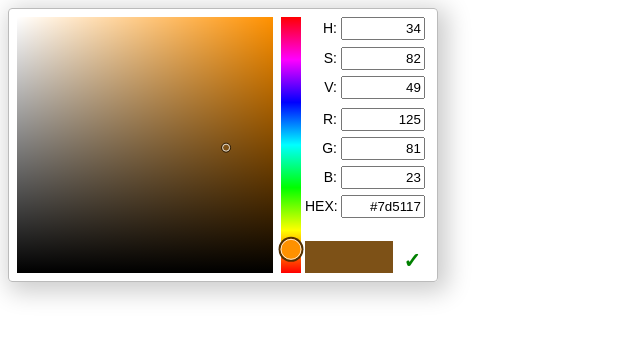
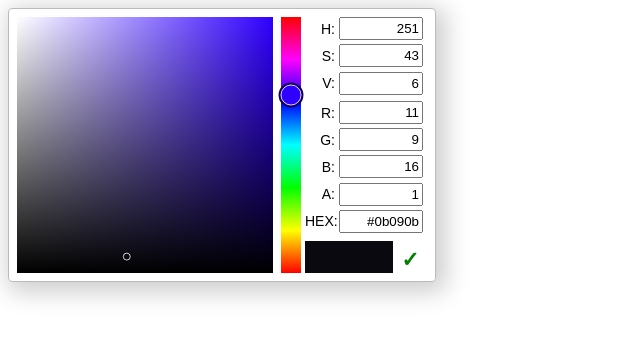
Before and after one commit to saaratrix/color-scheme-helper, a Svelte app: page / in a window 1280 px wide. Shown: the top 338 px of the page, without its empty margins (0-640 px from the left). Built offline with nearby package versions, Linux system fonts and the light colour scheme.

Commit message:
Converted rem to px since this will be a component, rem wouldn't work as well... I think? :P - Started refactoring the selected color to include alpha.

```diff
--- a/src/color-selector/ColorInput.svelte
+++ b/src/color-selector/ColorInput.svelte
@@ -1,10 +1,10 @@
 <script lang="ts">
-  import { hue, saturation, value } from './selected-colors.store';
+  import { alpha, hue, saturation, value } from './selected-colors.store';
   import { clamp } from '../helpers/math-helpers';
   import type { ColorRGB } from '../models/color-rgb';
   import { onDestroy, onMount } from 'svelte';
   import type { Unsubscriber } from 'svelte/store';
-  import { hexToRGB, hsvToRGB, rgbToHex, rgbToHSV } from '../helpers/color-space-helpers';
+  import { hexToRGB, hsvToRGB, rgbaToHex, rgbToHex, rgbToHSV } from '../helpers/color-space-helpers';
 
   // If we update RGB colors or hex directly we don't want to HSV events to update the RGB values because it makes it impossible to edit values!
   let blockRGBHexUpdate: boolean = false;
@@ -79,6 +79,16 @@
     updateHSV();
   }
 
+  function onAlphaChange(event: InputEvent): void {
+    const target = event.target as HTMLInputElement;
+    let a = parseFloat(target.value);
+    a = clampInput(a, 0, 1);
+
+    alpha.set(a);
+
+    updateHex(rgb.red, rgb.green, rgb.blue, a);
+  }
+
   function onHexChange(event: InputEvent): void {
     const element = event.target as HTMLInputElement;
     const hex = element.value;
@@ -87,6 +97,10 @@
     rgb.red = rgba.red;
     rgb.green = rgba.green;
     rgb.blue = rgba.blue;
+
+    // 3 decimal precision for alpha,  1 / 255 = 0.0039
+    const a = Math.round(rgba.alpha * 1000) / 1000;
+    alpha.set(a);
 
     updateHSV();
   }
@@ -120,7 +134,25 @@
     rgb.green = color.green;
     rgb.blue = color.blue;
 
-    hex = rgbToHex(rgb.red, rgb.green, rgb.blue);
+    updateHex(rgb.red, rgb.green, rgb.red, $alpha);
+  }
+
+  /**
+   * Update the hex and add alpha if less than 255.
+   * @param red [0, 255]
+   * @param green [0, 255]
+   * @param blue [0, 255]
+   * @param a [0, 1]
+   */
+  function updateHex(red: number, green: number, blue: number, a: number): void {
+    // We floor the alpha rounding so that if it's 0.99 it's still 245.
+    a = Math.floor(a * 255);
+
+    if (a === 255) {
+      hex = rgbToHex(red, green, blue);
+    } else {
+      hex = rgbaToHex(red, green, blue, a);
+    }
   }
 
   function getAndSetRoundedInputValue(event: InputEvent): number {
@@ -139,25 +171,35 @@
 
 </script>
 <style lang="scss">
+  $label-length: 34px;
+  $input-length: 84px;
+
   .color-input-container {
     display: grid;
-    grid-gap: 0.4rem;
+    grid-gap: 6px;
   }
 
   .color-group {
     display: grid;
-    grid-gap: 0.25rem;
+    grid-gap: 4px;
   }
 
-  label {
+  .input-group {
+    display: flex;
+    align-items: center;
+    width: $label-length + $input-length;
+  }
+
+  .label-text {
     display: inline-block;
-    width: 2rem;
-    text-align:right;
+    width: $label-length;
+    padding-right: 4px;
+    text-align: right;
   }
 
   input {
-    width: 5.25rem;
-    padding: 0.125rem;
+    width: $input-length;
+    padding: 2px;
     text-align: right;
   }
 
@@ -176,35 +218,39 @@
 
 <div class="color-input-container">
   <div class="color-group">
-    <div class="input-group">
-      <label for="nuu_hsv_hue">H: </label>
-      <input id="nuu_hsv_hue" value={$hue} on:input={onHueChange} type="number" step="1" min="0" max="360">
-    </div>
-    <div class="input-group">
-      <label for="nuu_hsv_saturation">S: </label>
-      <input id="nuu_hsv_saturation" value={Math.round($saturation * 100)} on:input={onSaturationChange} type="number" step="1" min="0" max="100">
-    </div>
-    <div class="input-group">
-      <label for="nuu_hsv_value">V: </label>
-      <input id="nuu_hsv_value" value={Math.round($value * 100)} on:input={onValueChange} type="number" step="1" min="0" max="100">
-    </div>
+    <label class="input-group">
+      <span class="label-text">H:</span>
+      <input value={$hue} on:input={onHueChange} type="number" step="1" min="0" max="360">
+    </label>
+    <label class="input-group">
+      <span class="label-text">S:</span>
+      <input value={Math.round($saturation * 100)} on:input={onSaturationChange} type="number" step="1" min="0" max="100">
+    </label>
+    <label class="input-group">
+      <span class="label-text">V:</span>
+      <input value={Math.round($value * 100)} on:input={onValueChange} type="number" step="1" min="0" max="100">
+    </label>
   </div>
   <div class="color-group">
-    <div class="input-group">
-      <label for="nuu_red">R: </label>
-      <input id="nuu_red" value={rgb.red} on:input={onRedChange} type="number" step="1" min="0" max="255">
-    </div>
-    <div class="input-group">
-      <label for="nuu_green">G: </label>
-      <input id="nuu_green" value={rgb.green} on:input={onGreenChange} type="number" step="1" min="0" max="255">
-    </div>
-    <div class="input-group">
-      <label for="nuu_blue">B: </label>
-      <input id="nuu_blue" value={rgb.blue} on:input={onBlueChange} type="number" step="1" min="0" max="255">
-    </div>
-    <div class="input-group">
-      <label for="nuu_hex">HEX: </label>
-      <input id="nuu_hex" value="{hex}" on:input={onHexChange} type="text">
-    </div>
+    <label class="input-group">
+      <span class="label-text">R:</span>
+      <input value={rgb.red} on:input={onRedChange} type="number" step="1" min="0" max="255">
+    </label>
+    <label class="input-group">
+      <span class="label-text">G:</span>
+      <input value={rgb.green} on:input={onGreenChange} type="number" step="1" min="0" max="255">
+    </label>
+    <label class="input-group">
+      <span class="label-text">B:</span>
+      <input value={rgb.blue} on:input={onBlueChange} type="number" step="1" min="0" max="255">
+    </label>
+    <label class="input-group">
+      <span class="label-text">A:</span>
+      <input value={$alpha} on:input={onAlphaChange} type="number" step="0.01" min="0" max="1">
+    </label>
+    <label class="input-group">
+      <span class="label-text">HEX:</span>
+      <input value="{hex}" on:input={onHexChange} type="text">
+    </label>
   </div>
 </div>
--- a/src/color-selector/ColorSelector.svelte
+++ b/src/color-selector/ColorSelector.svelte
@@ -1,26 +1,14 @@
 <script lang="ts">
   import ColorPicker from "./ColorPicker.svelte";
   import ColorInput from "./ColorInput.svelte";
-  import { hsvToCSS } from "../helpers/color-space-helpers";
+  import NuuSelectedColor from "./NuuSelectedColor.svelte";
   import { hue, saturation, value } from './selected-colors.store';
-  import type { ColorHSV } from '../models/color-hsv';
-  import { onMount } from 'svelte';
+  import { ColorHSV } from '../models/color-hsv';
 
   let oldHSVColor: ColorHSV = {
     hue: Math.round(Math.random() * 360),
     saturation: Math.random(),
     value: Math.random(),
-  }
-
-  onMount(() => {
-    // Set the color to the input color.
-    resetColor();
-  });
-
-  function resetColor(): void {
-    hue.set(oldHSVColor.hue);
-    saturation.set(oldHSVColor.saturation);
-    value.set(oldHSVColor.value);
   }
 
   function selectColor(): void {
@@ -30,12 +18,10 @@
   }
 </script>
 <style lang="scss">
-  $selected-color-height: 32px;
-  $selected-color-width: 2.75rem;
 
   .color-selector {
     display: inline-flex;
-    padding: 0.5rem;
+    padding: 8px;
     border: 1px solid #bbb;
     border-radius: 4px;
     box-shadow: 5px 5px 25px 5px rgba(0,0,0,0.2);
@@ -43,8 +29,8 @@
 
   .color-input-container {
     display: grid;
-    grid-gap: 0.4rem;
-    padding: 0 0.25rem;
+    grid-gap: 6px;
+    padding: 0 4px;
   }
 
   .color-selected-container {
@@ -58,21 +44,11 @@
     display: flex;
   }
 
-  .selected-color {
-    display: inline-block;
-    width: $selected-color-width;
-    height: $selected-color-height;
-  }
-
-  .selected-color-old {
-    cursor: pointer;
-  }
-
   .color-confirm-button {
     display: inline-block;
-    padding: 0 0.25rem;
+    padding: 0 4px;
     font-weight: bold;
-    font-size: 1.5em;
+    font-size: 16pt;
     color: green;
     cursor: pointer;
     user-select: none;
@@ -95,11 +71,9 @@
     <ColorInput />
     <div class="color-selected-container">
       <div class="selected-color-container">
-        <div class="selected-color selected-color-new" style="background-color: { hsvToCSS($hue, $saturation, $value) }"></div>
-        <div class="selected-color selected-color-old" on:click={resetColor} style="background-color: { hsvToCSS(oldHSVColor.hue, oldHSVColor.saturation, oldHSVColor.value) }"></div>
+        <NuuSelectedColor oldHSVColor="{oldHSVColor}" />
       </div>
       <div class="color-confirm" on:click={selectColor}><span class="color-confirm-button" title="OK!">✓</span></div>
     </div>
-
   </div>
 </div>
--- /dev/null
+++ b/src/color-selector/NuuSelectedColor.svelte
@@ -0,0 +1,36 @@
+<script lang="ts">
+  import { hsvToCSS } from '../helpers/color-space-helpers';
+  import type { ColorHSV } from '../models/color-hsv';
+  import { onMount } from 'svelte';
+  import { hue, saturation, value } from './selected-colors.store';
+
+  export let oldHSVColor: ColorHSV;
+
+  onMount(() => {
+    // Set the color to the input color.
+    resetColor();
+  });
+
+  function resetColor(): void {
+    hue.set(oldHSVColor.hue);
+    saturation.set(oldHSVColor.saturation);
+    value.set(oldHSVColor.value);
+  }
+</script>
+<style lang="scss">
+  $selected-color-height: 32px;
+  $selected-color-width: 44px;
+
+  .selected-color {
+    display: inline-block;
+    width: $selected-color-width;
+    height: $selected-color-height;
+  }
+
+  .selected-color-old {
+    cursor: pointer;
+  }
+</style>
+
+<div class="selected-color selected-color-new" style="background-color: { hsvToCSS($hue, $saturation, $value) }"></div>
+<div class="selected-color selected-color-old" on:click={resetColor} style="background-color: { hsvToCSS(oldHSVColor.hue, oldHSVColor.saturation, oldHSVColor.value) }"></div>
--- a/src/color-selector/selected-colors.store.ts
+++ b/src/color-selector/selected-colors.store.ts
@@ -3,6 +3,11 @@ import { ColorSelectionMode } from './color-selection-mode';
 
 // TODO: All hell breaks loose if changing the colour space! Lots of refactoring!
 export const selectionMode = writable<ColorSelectionMode>(ColorSelectionMode.HSV)
+
+/**
+ * Range: [0, 1]
+ */
+export const alpha = writable<number>(1);
 
 /**
  * Range: [0°, 360°]
--- a/src/helpers/color-space-helpers.ts
+++ b/src/helpers/color-space-helpers.ts
@@ -39,11 +39,13 @@ export function rgbToHex(red: number, green: number, blue: number): string {
   let hexGreen = componentToHex(green);
   let hexBlue = componentToHex(blue);
 
-  if (hexRed.length === 1) { hexRed = '0' + hexRed; }
-  if (hexGreen.length === 1) { hexGreen = '0' + hexGreen; }
-  if (hexBlue.length === 1) { hexBlue = '0' + hexBlue; }
+  return `#${hexRed}${hexGreen}${hexBlue}`;
+}
 
-  return `#${hexRed}${hexGreen}${hexBlue}`;
+export function rgbaToHex(red: number, green: number, blue: number, alpha: number): string {
+  let hex = rgbToHex(red, green, blue);
+  const alphaHex = componentToHex(alpha);
+  return hex + alphaHex;
 }
 
 export function componentToHex(color: number): string {
@@ -200,6 +202,10 @@ export function getViewHSL(hue: number, saturation: number, lightness: number):
  */
 export const getHexValuesRegex = /^#?([a-fA-F0-9]{3,4}){1,2}$/;
 
+/**
+ * Hex string to RGB.
+ * Example of input: #abc, #aabbccdd (alpha), #aabbcc #aabbccdd (alpha)
+ */
 export function hexToRGB(hex: string): ColorRGBA {
   const rgba: ColorRGBA = {
     red: 0,
```
